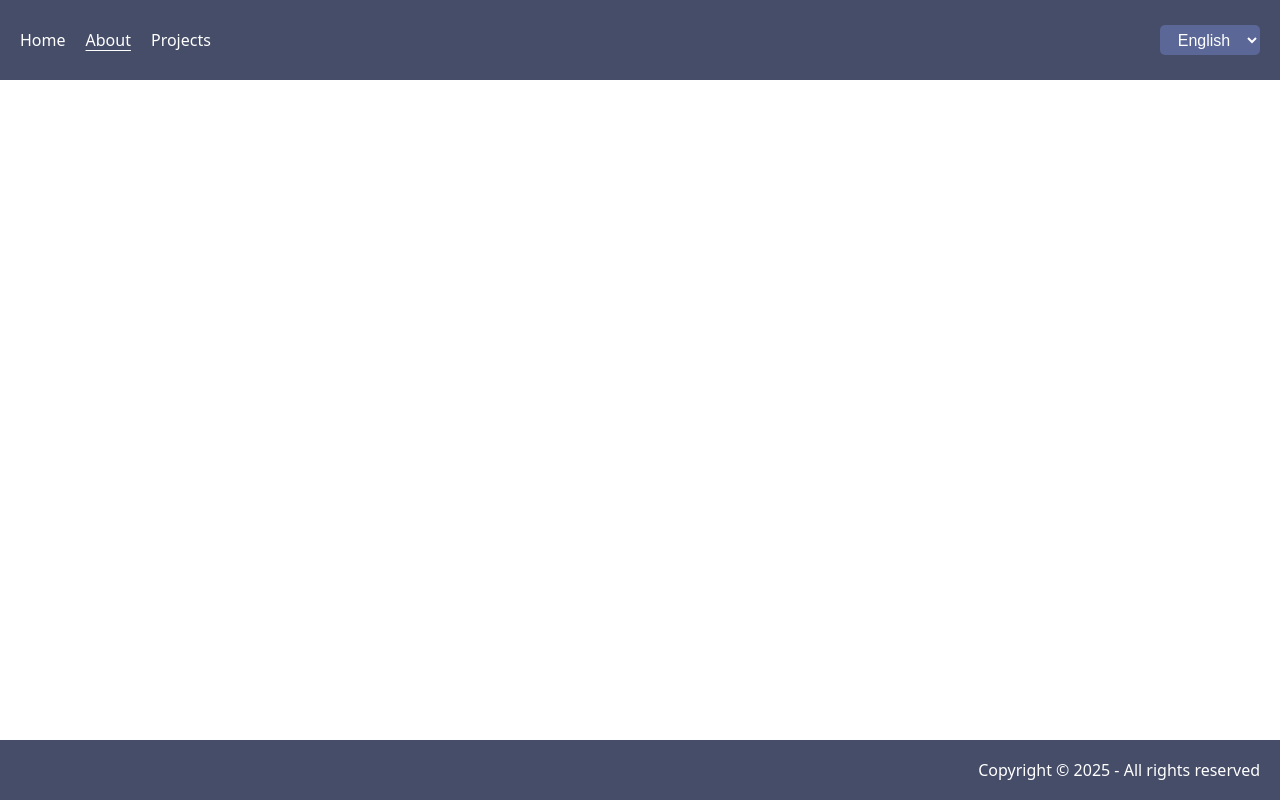
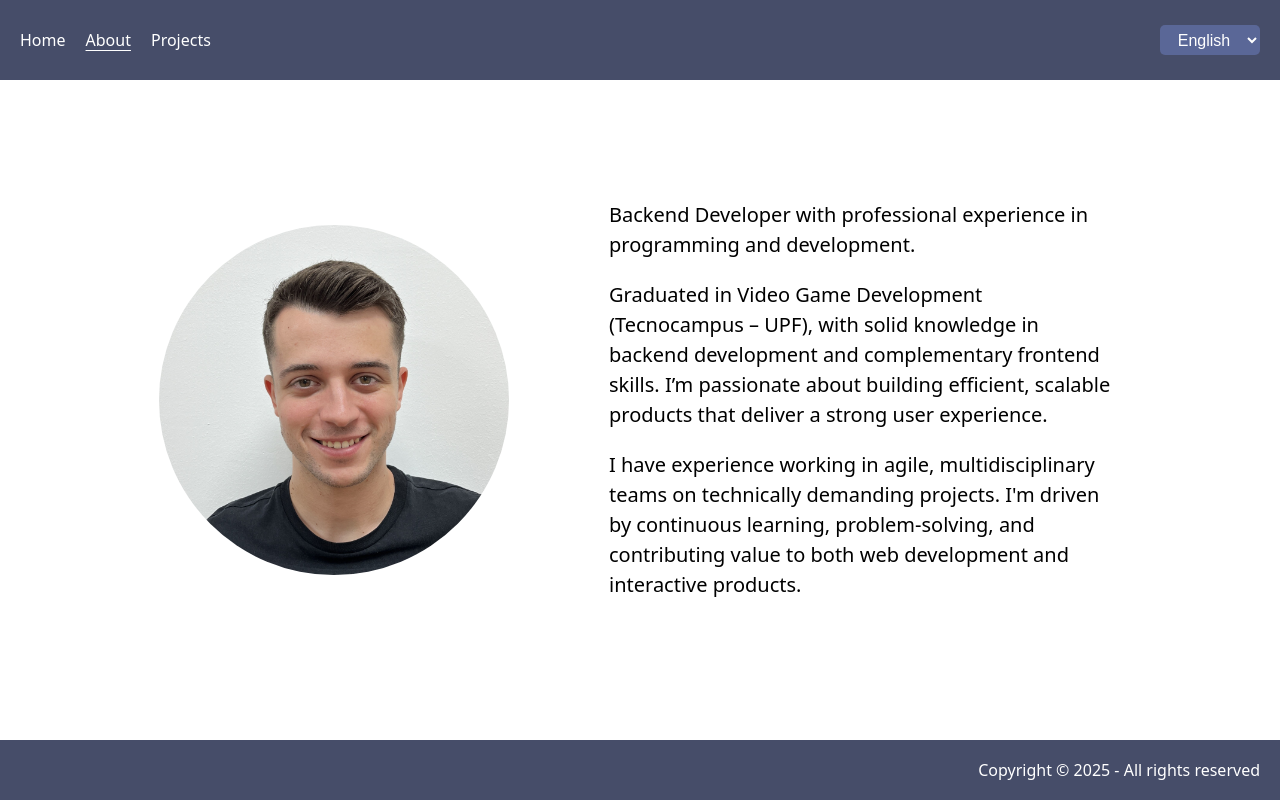
Before and after one commit to AlbertMedina/portfolio-web, a React (Vite) app: page /about in a window 1280 px wide. Built offline with nearby package versions, Linux system fonts and the light colour scheme.

Commit message:
feat: added content to about and home routes

```diff
--- a/src/locales.json
+++ b/src/locales.json
@@ -6,9 +6,10 @@
                 "about": "Sobre mi",
                 "projects": "Projectes"
             },
-            "aboutMe": {
+            "about": {
                 "title": "Sobre mi",
-                "description": "Desenvolupador Backend | Competent en Frontend | Programador de Videojocs",
+                "header": "Desenvolupador Backend | Competent en Frontend | Programador de Videojocs",
+                "text": "",
                 "skills": "Habilitats"
             },
             "experience": {
@@ -31,9 +32,10 @@
                 "about": "Sobre mí",
                 "projects": "Proyectos"
             },
-            "aboutMe": {
+            "about": {
                 "title": "Sobre mí",
-                "description": "Desarrollador Backend | Competente en Frontend | Programador de Videojuegos",
+                "header": "Desarrollador Backend | Competente en Frontend | Programador de Videojuegos",
+                "text": "",
                 "skills": "Habilidades"
             },
             "experience": {
@@ -56,9 +58,12 @@
                 "about": "About",
                 "projects": "Projects"
             },
-            "aboutMe": {
+            "about": {
                 "title": "About",
-                "description": "Backend Developer | Proficient in Frontend | Game Programmer",
+                "header": "Backend Developer | Frontend Skilled | Game Programmer",
+                "text-1": "Backend Developer with professional experience in programming and development.",
+                "text-2": "Graduated in Video Game Development (Tecnocampus – UPF), with solid knowledge in backend development and complementary frontend skills. I’m passionate about building efficient, scalable products that deliver a strong user experience.",
+                "text-3": "I have experience working in agile, multidisciplinary teams on technically demanding projects. I'm driven by continuous learning, problem-solving, and contributing value to both web development and interactive products.",
                 "skills": "Skills"
             },
             "experience": {
--- a/src/main.jsx
+++ b/src/main.jsx
@@ -12,7 +12,7 @@ import Home from "./routes/Home";
 import About from "./routes/About";
 import Projects from "./routes/Projects";
 
-createRoot(document.getElementById('root')).render(
+createRoot(document.getElementById("root")).render(
   <StrictMode>
     <I18nextProvider i18n={i18n}>
       <BrowserRouter>
--- /dev/null
+++ b/src/routes/About.css
@@ -0,0 +1,20 @@
+.about {
+  position: absolute;
+  top: 50%;
+  left: 50%;
+  transform: translate(-50%, -50%);
+  width: 100%;
+  display: flex;
+  justify-content: center;
+  align-items: center;
+  gap: 100px;
+}
+
+.about .profile-picture {
+  border-radius: 300px;
+}
+
+.about .text-container {
+  max-width: 40%;
+  font-size: 20px;
+}
--- a/src/routes/About.jsx
+++ b/src/routes/About.jsx
@@ -1,3 +1,23 @@
+import { useTranslation } from "react-i18next";
+
+import picture from "../assets/profile-picture.jpeg";
+import "./About.css";
+
 export default function About() {
-
+  const { t } = useTranslation();
+  return (
+    <section className="about">
+      <img
+        src={picture}
+        alt={"Albert Medina Cucurull"}
+        width={350}
+        className="profile-picture"
+      />
+      <div className="text-container">
+        <p>{t("about.text-1")}</p>
+        <p>{t("about.text-2")}</p>
+        <p>{t("about.text-3")}</p>
+      </div>
+    </section>
+  );
 }
--- /dev/null
+++ b/src/routes/Home.css
@@ -0,0 +1,21 @@
+.home {
+  position: absolute;
+  top: 50%;
+  left: 50%;
+  transform: translate(-50%, -50%);
+  width: 100%;
+  display: flex;
+  flex-direction: column;
+  align-items: center;
+  gap: 5px;
+}
+
+.home .name {
+  font-size: 80px;
+  margin: 0;
+}
+
+.home .headline {
+  font-size: 26px;
+  margin: 0;
+}
--- a/src/routes/Home.jsx
+++ b/src/routes/Home.jsx
@@ -1,3 +1,13 @@
+import { useTranslation } from "react-i18next";
+
+import "./Home.css";
+
 export default function Home() {
-
+  const { t } = useTranslation();
+  return (
+    <section className="home">
+      <p className="name">Albert Medina Cucurull</p>
+      <p className="headline">{t("about.header")}</p>
+    </section>
+  );
 }
```
Also changed, not shown: src/assets/AlbertMedina.jpg (deleted), src/assets/profile-picture.jpeg (added).
